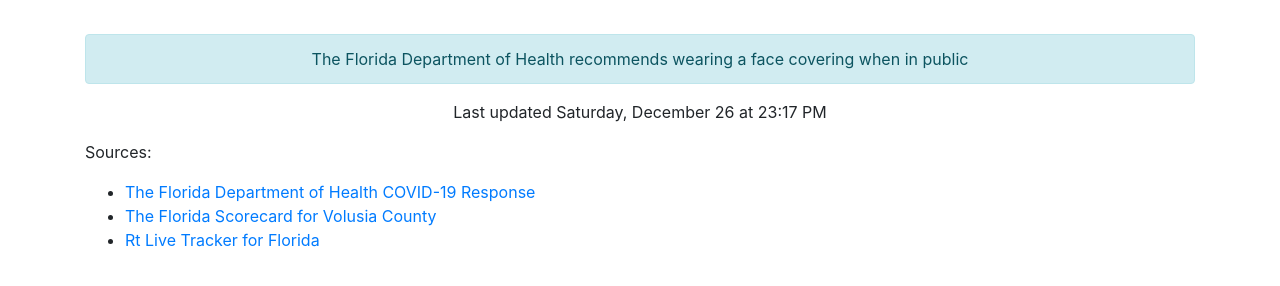
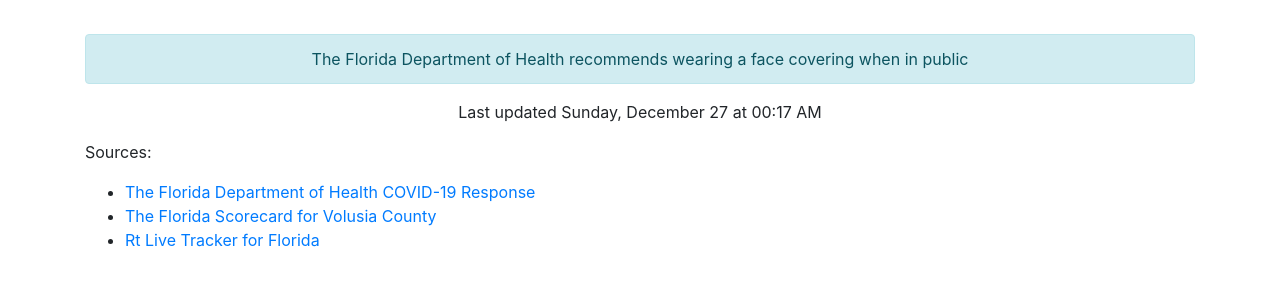
Before and after one commit to thinkjson/timeforchurch, a Jekyll site: the page built from index.md, in a window 1280 px wide. Shown: the part 586-872 px from the top of the page. Built offline with Jekyll 4.4.1, drawn with Linux system fonts in a browser that asks for light colours; our own code applies the rules of GitHub Pages for plain Markdown files.

Commit message:
Updating data

```diff
--- a/_includes/data.html
+++ b/_includes/data.html
@@ -10,4 +10,4 @@
     <div class="outcome text-success">YES</div>
     <div class="alert alert-info" role="alert">The Florida Department of Health recommends wearing a face covering when in public</div>
 
-    <p>Last updated Saturday, December 26 at 23:17 PM</p>
+    <p>Last updated Sunday, December 27 at 00:17 AM</p>
```
